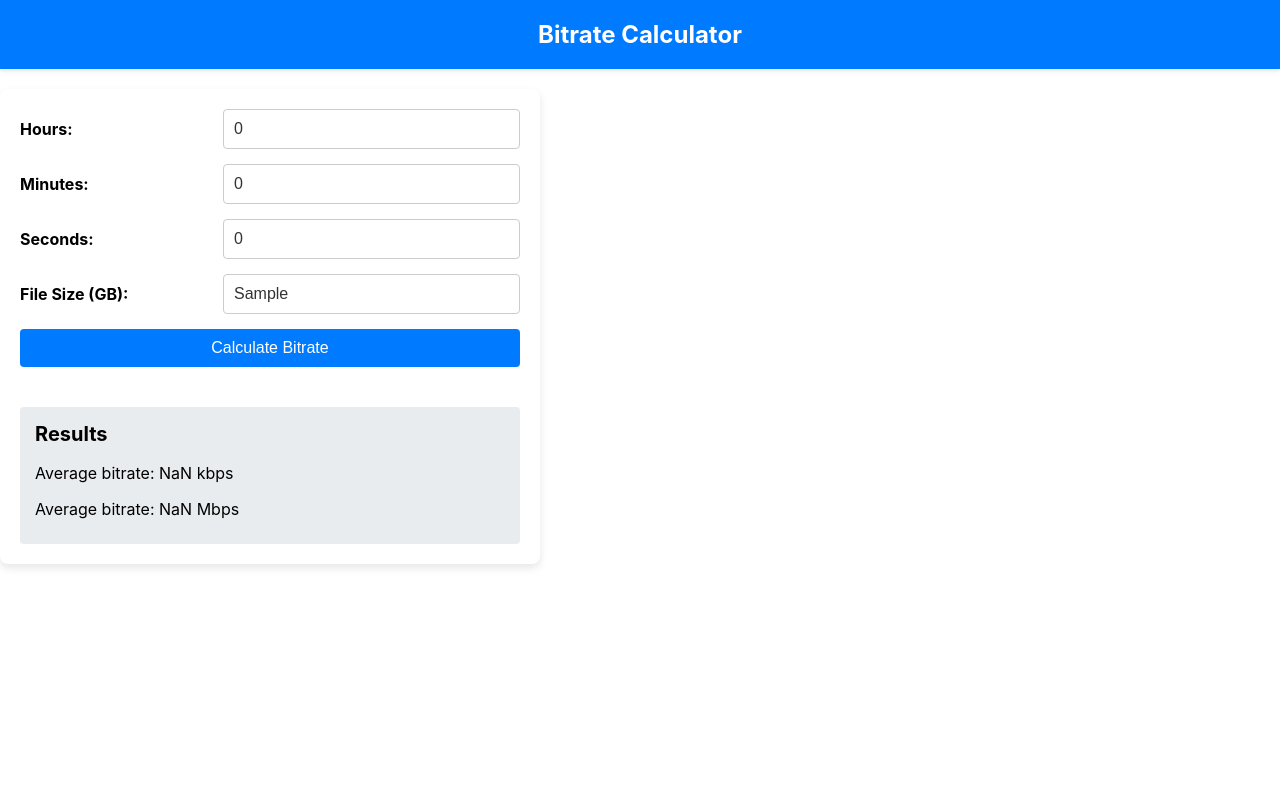
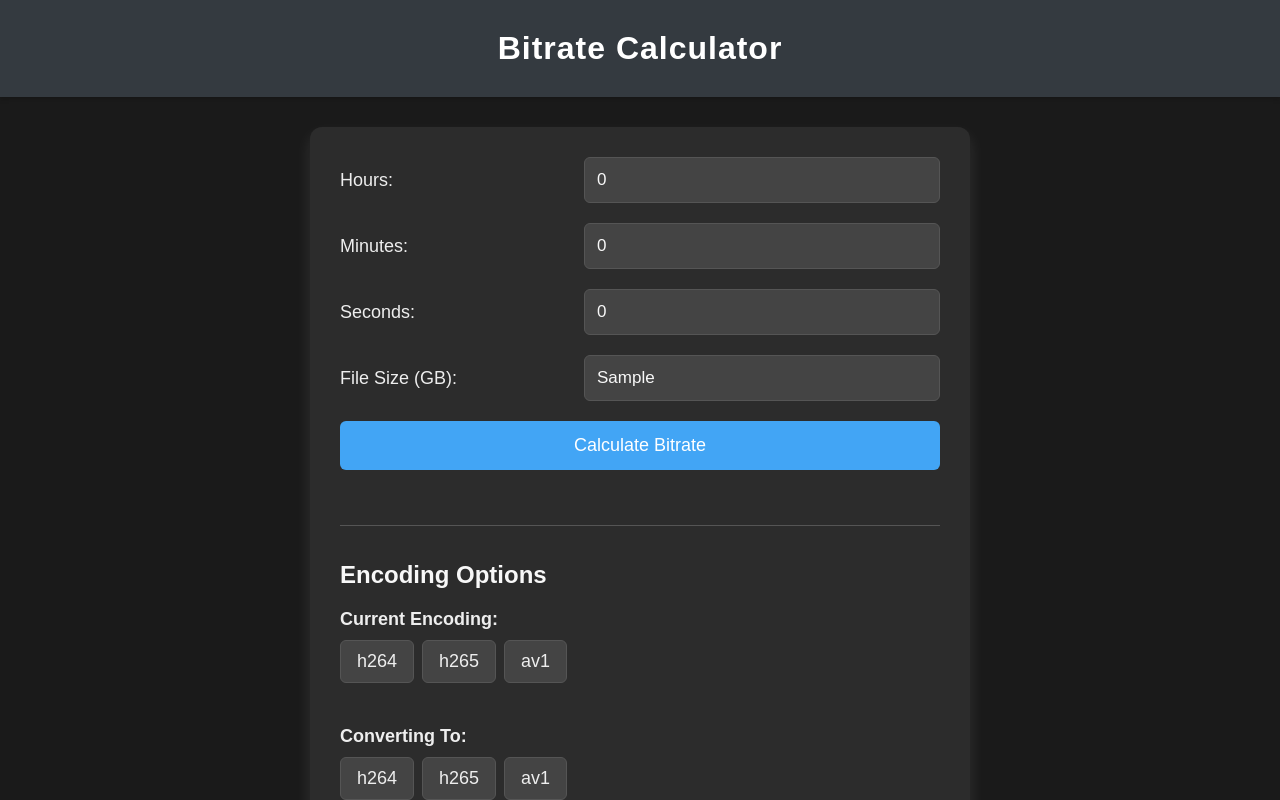
Before and after one commit to j-convey/bitrate-calculator, a React (Create React App) app: page / in a window 1280 px wide. Both pictures are taken after typing "Sample" into the empty fields and a click on the button "Calculate Bitrate". Shown: the top 800 px of the page. Built offline with nearby package versions, Linux system fonts and the light colour scheme.

Commit message:
dark mode and adjusted bitrate results

```diff
--- a/src/App.css
+++ b/src/App.css
@@ -1,143 +1,146 @@
 .app {
   display: flex;
-  flex-direction: column; /* Stack children vertically */
-  min-height: 100vh;      /* Ensure the app stretches to at least the viewport height */
+  flex-direction: column;
+  align-items: center;
+  min-height: 100vh;
+  font-family: 'Arial', sans-serif;
 }
 
 .dark-mode {
-  background-color: #333;
-  color: #f4f4f4;
+  background-color: #1a1a1a;
+  color: #f8f8f8;
 }
 
 .app-header {
-  background-color: #007bff;
+  background-color: #343a40;
   color: white;
-  padding: 20px 0;
+  padding: 30px 0;
   text-align: center;
   width: 100%;
-  margin-bottom: 20px;
-  box-shadow: 0 2px 4px rgba(0, 0, 0, 0.1);
+  margin-bottom: 30px;
+  box-shadow: 0 2px 5px rgba(0, 0, 0, 0.2);
 }
 
 .app-header h1 {
   margin: 0;
-  font-size: 24px;
+  font-size: 32px;
+  font-weight: 600;
+  letter-spacing: 1px;
 }
 
 .calculator-container {
   display: flex;
   flex-direction: column;
-  width: 80%;
-  max-width: 500px;
-  padding: 20px;
-  background-color: white;
-  border-radius: 8px;
-  box-shadow: 0 4px 8px rgba(0, 0, 0, 0.1);
-}
-
-.dark-mode .calculator-container {
-  background-color: #444;
-  box-shadow: 0 4px 8px rgba(255, 255, 255, 0.1);
+  width: 90%;
+  max-width: 600px;
+  padding: 30px;
+  background-color: #2c2c2c; /* Dark background for calculator container */
+  border-radius: 12px;
+  box-shadow: 0 8px 16px rgba(255, 255, 255, 0.1);
 }
 
 .input-group {
   display: flex;
   justify-content: space-between;
   align-items: center;
-  margin-bottom: 15px;
+  margin-bottom: 20px;
 }
 
 .input-group label {
   flex-basis: 40%;
   text-align: left;
-  font-weight: bold;
+  font-weight: 500;
+  font-size: 18px;
+  color: #eee; /* Light text for labels */
 }
 
 .input-group input[type='number'],
 .input-group input[type='text'] {
   flex-basis: 55%;
-  padding: 10px;
-  border: 1px solid #ccc;
-  border-radius: 4px;
-  font-size: 16px;
-  background-color: white;
-  color: #333;
+  padding: 12px;
+  border: 1px solid #555; /* Darker border for input */
+  border-radius: 6px;
+  font-size: 17px;
+  background-color: #444; /* Dark background for inputs */
+  color: #f8f8f8; /* Light text for input */
+  transition: border-color 0.3s ease;
 }
 
-.dark-mode .input-group input[type='number'],
-.dark-mode .input-group input[type='text'] {
-  background-color: #555;
-  color: #eee;
-  border-color: #777;
-}
+  .input-group input[type='number']:focus,
+  .input-group input[type='text']:focus {
+      border-color: #66aaff;
+      outline: none;
+      box-shadow: 0 0 5px rgba(102, 170, 255, 0.3);
+  }
 
 button {
-  padding: 10px 20px;
+  padding: 14px 28px;
   border: none;
-  border-radius: 4px;
-  background-color: #007bff;
+  border-radius: 6px;
+  background-color: #42a5f5; /* Darker button background */
   color: white;
-  font-size: 16px;
+  font-size: 18px;
   cursor: pointer;
   transition: background-color 0.3s ease;
-  margin-bottom: 20px;
+  margin-bottom: 25px;
+  font-weight: 500;
 }
 
 button:hover {
-  background-color: #0056b3;
+  background-color: #1e88e5;
 }
 
-.dark-mode button {
-  background-color: #00aaff;
-}
-
-.dark-mode button:hover {
-  background-color: #0084cc;
-}
 
 .results {
-  margin-top: 20px;
-  padding: 15px;
-  background-color: #e9ecef;
-  border-radius: 4px;
-}
-
-.dark-mode .results {
-  background-color: #555;
-  color: #eee;
+  margin-top: 30px;
+  padding: 20px;
+  background-color: #333; /* Dark background for results */
+  border-radius: 8px;
+  box-shadow: 0 2px 5px rgba(255, 255, 255, 0.1);
+  color: #eee; /* Light text for results */
 }
 
 .results h2 {
   margin-top: 0;
-  font-size: 20px;
+  font-size: 24px;
+  font-weight: 600;
+  margin-bottom: 10px;
 }
 
 .results p {
-  margin-bottom: 10px;
+  margin-bottom: 12px;
+  font-size: 17px;
 }
 
-.dark-mode-toggle {
-  padding: 8px 16px;
-  border: 1px solid #ccc;
-  border-radius: 4px;
-  background-color: #eee;
-  color: #333;
-  cursor: pointer;
-  font-size: 14px;
-  margin-top: 20px;
-  transition: background-color 0.3s ease, color 0.3s ease, border-color 0.3s ease;
+
+.encoding-options {
+  margin-top: 30px;
+  border-top: 1px solid #555;
+  padding-top: 15px;
 }
 
-.dark-mode .dark-mode-toggle {
-  background-color: #777;
-  color: #eee;
-  border-color: #999;
+.encoding-selection {
+  margin-bottom: 15px;
 }
 
-.dark-mode-toggle:hover {
-  background-color: #ddd;
+.encoding-selection h3 {
+  margin-bottom: 10px;
+  font-size: 18px;
+  color: #eee;
 }
 
-.dark-mode .dark-mode-toggle:hover {
-  background-color: #888;
+.encoding-selection button {
+  padding: 10px 16px;
+  margin-right: 8px;
+  border: 1px solid #555;
+  border-radius: 6px;
+  cursor: pointer;
+  background-color: #444;
+  color: #eee;
+  transition: background-color 0.3s ease;
 }
+
+.encoding-selection button.selected {
+  background-color: #00aaff; /* Lighter blue for dark mode */
+  color: #fff;
+}
--- a/src/App.js
+++ b/src/App.js
@@ -7,27 +7,63 @@ function App() {
     const [seconds, setSeconds] = useState(0);
     const [fileSize, setFileSize] = useState('');
     const [bitrate, setBitrate] = useState(null);
+    const [currentEncoding, setCurrentEncoding] = useState(null);
+    const [targetEncoding, setTargetEncoding] = useState(null);
+    const [adjustedBitrate, setAdjustedBitrate] = useState(null);
+    const [showEncodingOptions, setShowEncodingOptions] = useState(false);
+
 
     const handleCalculate = () => {
         const lengthSeconds = hours * 3600 + minutes * 60 + seconds;
-
         const sizeNum = parseFloat(fileSize);
-    let fileSizeInBytes;
-
-    fileSizeInBytes = sizeNum * 1024 ** 3;
-
+        let fileSizeInBytes = sizeNum * 1024 ** 3;
         const bitrateBps = (fileSizeInBytes * 8) / lengthSeconds;
         const bitrateKbps = bitrateBps / 1000;
         const bitrateMbps = bitrateKbps / 1000;
 
         setBitrate({ kbps: bitrateKbps, Mbps: bitrateMbps });
+        setShowEncodingOptions(true);
+        setAdjustedBitrate(null);
+    };
 
 
+    const handleEncodingSelect = (type, encoding) => {
+        if (type === 'current') {
+            setCurrentEncoding(encoding);
+        } else if (type === 'target') {
+            setTargetEncoding(encoding);
+        }
+        calculateAdjustedBitrate();
+    };
+
+
+    const calculateAdjustedBitrate = () => {
+        if (!bitrate || !currentEncoding || !targetEncoding) {
+            return;
+        }
+        let adjustmentFactor = 1.0;
+
+        if (currentEncoding === 'h264' && targetEncoding === 'h265') {
+            adjustmentFactor = 0.7;
+        } else if (currentEncoding === 'h264' && targetEncoding === 'av1') {
+            adjustmentFactor = 0.6;
+        } else if (currentEncoding === 'h265' && targetEncoding === 'av1') {
+            adjustmentFactor = 0.8;
+        } else if (currentEncoding === "h265" && targetEncoding === "h264"){
+            adjustmentFactor = 1.3;
+        } else if (currentEncoding === "av1" && targetEncoding === "h264"){
+            adjustmentFactor = 1.5;
+        }else if (currentEncoding === "av1" && targetEncoding === "h265"){
+            adjustmentFactor = 1.2;
+        }
+        const adjustedKbps = bitrate.kbps * adjustmentFactor;
+        const adjustedMbps = bitrate.Mbps * adjustmentFactor;
+        setAdjustedBitrate({ kbps: adjustedKbps, Mbps: adjustedMbps });
     };
 
 
     return (
-    <div className="app">
+        <div className="app dark-mode"> {/* Apply dark-mode class directly */}
             <header className="app-header">
                 <h1>Bitrate Calculator</h1>
             </header>
@@ -71,11 +107,67 @@ function App() {
                   </div>
                   <button onClick={handleCalculate}>Calculate Bitrate</button>
 
+
+                  {bitrate && showEncodingOptions && (
+                      <div className="encoding-options">
+                          <h2>Encoding Options</h2>
+                          <div className="encoding-selection">
+                              <h3>Current Encoding:</h3>
+                              <button
+                                  className={currentEncoding === 'h264' ? 'selected' : ''}
+                                  onClick={() => handleEncodingSelect('current', 'h264')}
+                              >
+                                  h264
+                              </button>
+                              <button
+                                  className={currentEncoding === 'h265' ? 'selected' : ''}
+                                  onClick={() => handleEncodingSelect('current', 'h265')}
+                              >
+                                  h265
+                              </button>
+                              <button
+                                  className={currentEncoding === 'av1' ? 'selected' : ''}
+                                  onClick={() => handleEncodingSelect('current', 'av1')}
+                              >
+                                  av1
+                              </button>
+                          </div>
+                          <div className="encoding-selection">
+                              <h3>Converting To:</h3>
+                              <button
+                                  className={targetEncoding === 'h264' ? 'selected' : ''}
+                                  onClick={() => handleEncodingSelect('target', 'h264')}
+                              >
+                                  h264
+                              </button>
+                              <button
+                                  className={targetEncoding === 'h265' ? 'selected' : ''}
+                                  onClick={() => handleEncodingSelect('target', 'h265')}
+                              >
+                                  h265
+                              </button>
+                              <button
+                                  className={targetEncoding === 'av1' ? 'selected' : ''}
+                                  onClick={() => handleEncodingSelect('target', 'av1')}
+                              >
+                                  av1
+                              </button>
+                          </div>
+                      </div>
+                  )}
+
                   {bitrate && (
                       <div className="results">
                           <h2>Results</h2>
                           <p>Average bitrate: {bitrate.kbps.toFixed(2)} kbps</p>
                           <p>Average bitrate: {bitrate.Mbps.toFixed(2)} Mbps</p>
+                          {adjustedBitrate && (
+                              <div>
+                                  <h2>Adjusted Bitrate</h2>
+                                  <p>Adjusted Bitrate: {adjustedBitrate.kbps.toFixed(2)} kbps</p>
+                                  <p>Adjusted Bitrate: {adjustedBitrate.Mbps.toFixed(2)} Mbps</p>
+                              </div>
+                          )}
                       </div>
                   )}
               </div>
```
Lines whose indentation alone changed are shown as unchanged.
